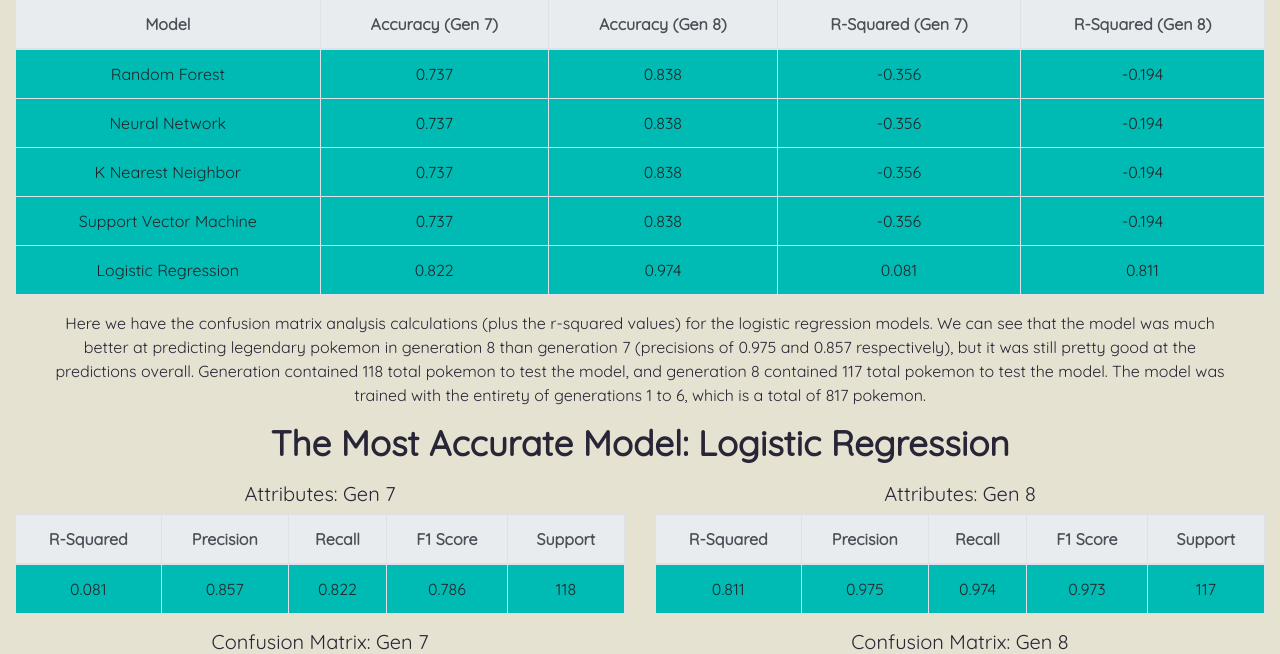
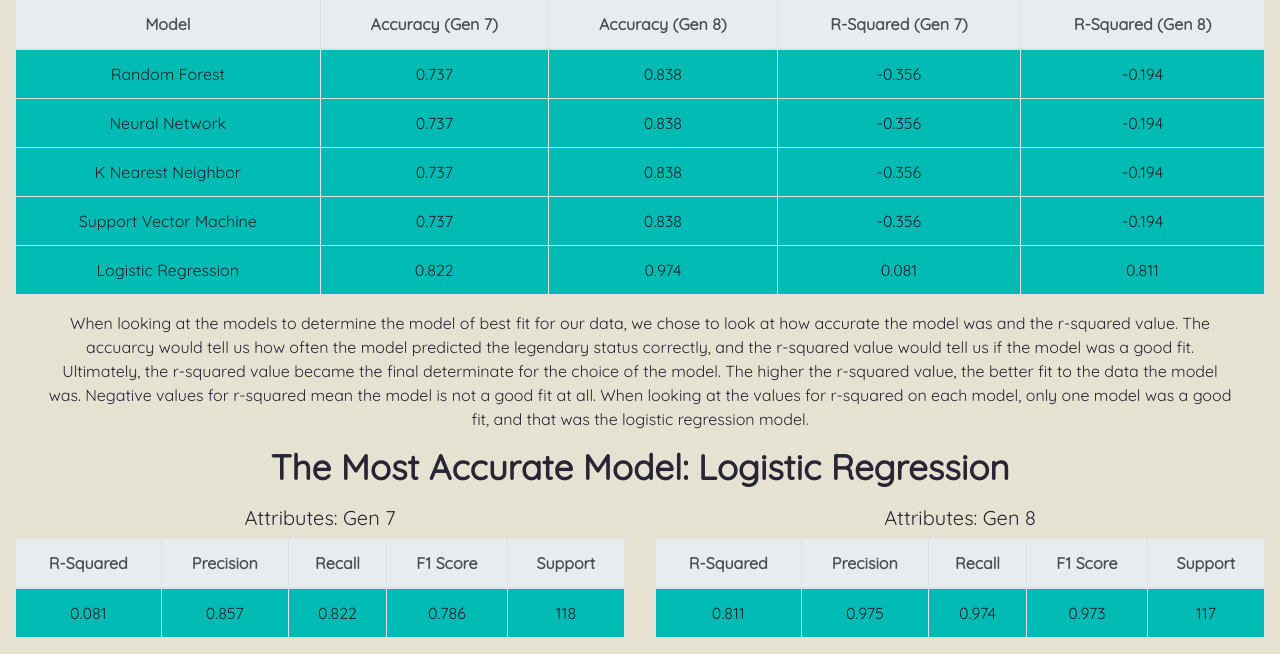
Before and after one commit to zarzarbinks0702/Legendary-Pokemon-Learning, a Flask app: page / in a window 1280 px wide. Shown: the part 220-874 px from the top of the page. Run offline with Flask 2, Linux system fonts and the light colour scheme; some libraries are stand-ins or nearby versions.

Commit message:
Update index.html

```diff
--- a/templates/index.html
+++ b/templates/index.html
@@ -30,7 +30,8 @@
           </thead>
           <tbody id="accuracy-table"></tbody>
         </table>
-        <p>Here we have the confusion matrix analysis calculations (plus the r-squared values) for the logistic regression models. We can see that the model was much better at predicting legendary pokemon in generation 8 than generation 7 (precisions of 0.975 and 0.857 respectively), but it was still pretty good at the predictions overall. Generation contained 118 total pokemon to test the model, and generation 8 contained 117 total pokemon to test the model. The model was trained with the entirety of generations 1 to 6, which is a total of 817 pokemon.</p>
+        <p>When looking at the models to determine the model of best fit for our data, we chose to look at how accurate the model was and the r-squared value. The accuarcy would tell us how often the model predicted the legendary status correctly, and the r-squared value would tell us if the model was a good fit. Ultimately, the r-squared value became the final determinate for the choice of the model. The higher the r-squared value, the better fit to the data the model was. Negative values for r-squared mean the model is not a good fit at all. When looking at the values for r-squared on each model, only one model was a good fit, and that was the logistic regression model.</p>
+        </div>
       </div>
       <div class="col-sm-12">
           <h3>The Most Accurate Model: Logistic Regression</h3>
```
